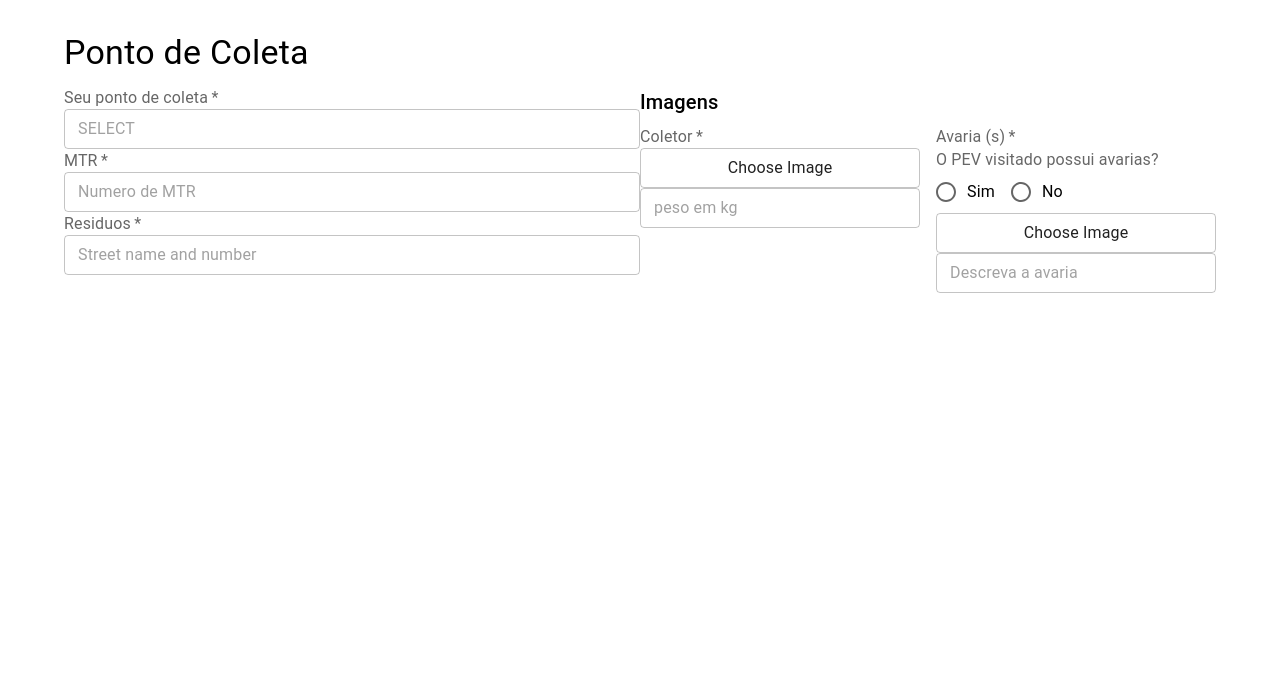
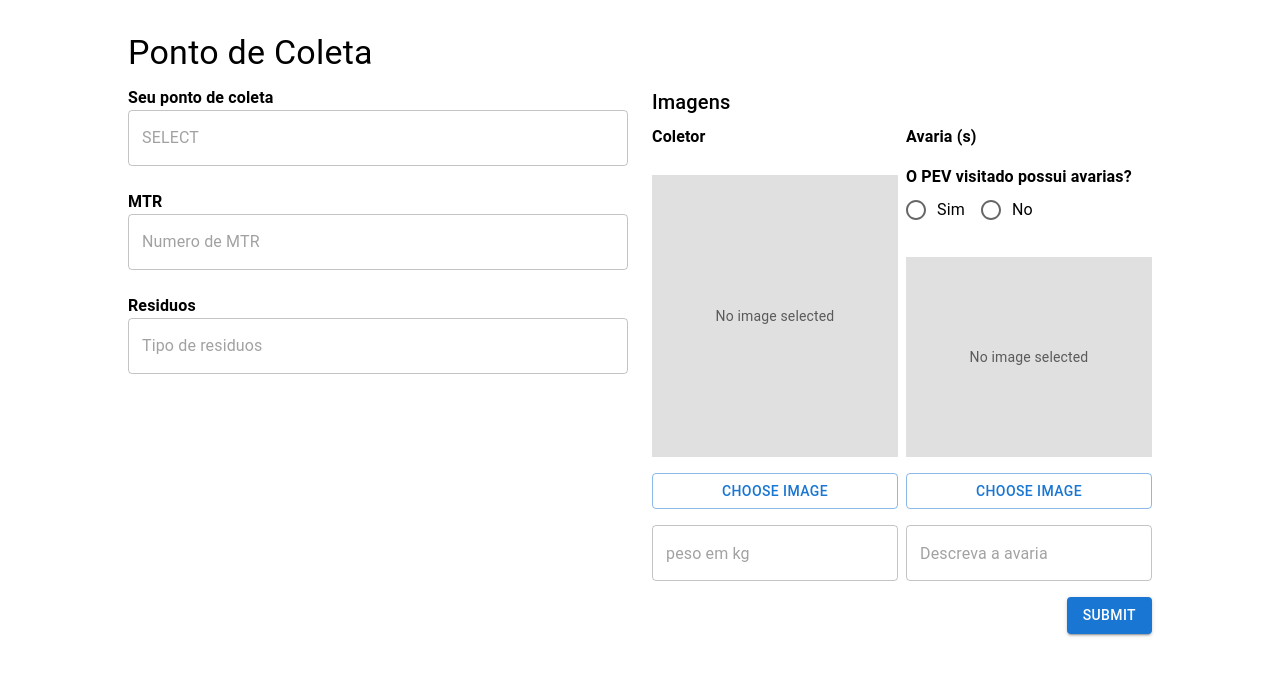
Before and after one commit to mauricioholandaIA/yby-front, a React (Create React App) app: page /ponto-coleta in a window 1280 px wide. Shown: the top 676 px of the page. Built offline with nearby package versions, Linux system fonts and the light colour scheme.

Commit message:
feat: collection page

```diff
--- a/package.json
+++ b/package.json
@@ -15,6 +15,7 @@
     "@types/react-dom": "^18.3.0",
     "react": "^18.3.1",
     "react-dom": "^18.3.1",
+    "react-hook-form": "^7.53.0",
     "react-router-dom": "^6.26.2",
     "react-scripts": "5.0.1",
     "styled-components": "^6.1.13",
--- a/src/collection-point/collection-point.tsx
+++ b/src/collection-point/collection-point.tsx
@@ -1,8 +1,8 @@
 import {
+  Button,
   Checkbox,
   FormControl,
   FormControlLabel,
-  FormLabel,
   OutlinedInput,
   Radio,
   RadioGroup,
@@ -10,17 +10,9 @@ import {
 } from "@mui/material";
 import Grid from "@mui/material/Grid2";
 import { styled } from "@mui/system";
-import { useEffect, useState } from "react";
-
+import { useState } from "react";
+import { Controller, useForm } from "react-hook-form";
 import { styled as styledComponents } from "styled-components";
-
-const StyledCenteredContainer = styledComponents.div`
-  display: flex;
-  flex-direction: column;
-  width: 90%;
-  max-width: 1200px;
-  margin: 0 auto;
-`;
 
 const StyledContainer = styledComponents.div`
   display: flex;
@@ -31,81 +23,142 @@ const StyledContainer = styledComponents.div`
   padding: 2rem 0;
 `;
 
-const StyledFlexRowContent = styledComponents.div`
-  display: flex;
-  flex-direction: row;
-  flex-wrap: wrap;
-  width: 100%;
-
-`;
-
-const StyledFlexColumnContent = styledComponents.div`
-  display: flex;
-  flex-direction: column;
-  flex: 1;
-  min-width: 300px;
-
-`;
-
-const StyledItem = styledComponents.div`
-  display: flex;
-  flex-direction: column;
-  width: 100%;
-  padding: 1rem;
-  border:   1px solid #ccc;
-  border-radius: 4px;
-  margin-bottom: 1rem;
-  background-color: #f9f9f9;
-  box-shadow: 0 2px 4px rgba(0, 0, 0, 0.1);
-  transition: box-shadow 0.3s ease;
-  &:hover {
-    box-shadow: 0 4px 8px rgba(0, 0, 0, 0.1);
-  }
-`;
-
-const StyledImageContainer = styledComponents.div`
-  display: flex;
-  flex-direction: row;
-  gap: 1rem;
-  width: 100%;
+const StyledCenteredContainer = styledComponents.div`
+  width: 80%;
+  max-width: 1200px;
+  margin: 0 auto;
 `;
 
 const StyledImageArea = styledComponents.div`
   display: flex;
   flex-direction: column;
-  width: calc(50% - 0.5rem);
+  gap: 1rem;
 `;
 
+const StyledImage = styled("img")({
+  marginTop: "10px",
+  width: "222px",
+  height: "200px",
+  objectFit: "fill",
+  objectPosition: "center",
+});
+
+const FormField = styled("div")(({ theme }) => ({
+  marginBottom: theme.spacing(3),
+  "& .MuiTypography-root": {
+    marginBottom: theme.spacing(1),
+  },
+}));
+const StyledImagePlaceholder = styled("div")({
+  marginTop: "10px",
+  width: "100%",
+  height: "200px",
+  backgroundColor: "#e0e0e0",
+  display: "flex",
+  alignItems: "center",
+  justifyContent: "center",
+});
+
+const StyledColetorImage = styled("img")({
+  marginTop: "10px",
+  width: "222px",
+  height: "282px", // Increased height
+  objectFit: "fill",
+  objectPosition: "center",
+});
+
+const StyledColetorImagePlaceholder = styled("div")({
+  marginTop: "10px",
+  width: "100%",
+  height: "282px", // Increased height
+  backgroundColor: "#e0e0e0",
+  display: "flex",
+  alignItems: "center",
+  justifyContent: "center",
+});
+
 export default function CollectionPoint() {
-  const [selectedImage, setSelectedImage] = useState<File | null>(null);
-  const [previewUrl, setPreviewUrl] = useState<string | null>(null);
-  const [previewUrlAvaria, setPreviewUrlAvaria] = useState<string | null>(null);
+  const { control, handleSubmit } = useForm({
+    defaultValues: {
+      collectionPoint: "",
+      mtr: "",
+      residuos: "",
+      weight: "",
+      hasAvaria: "",
+      avariaDescription: "",
+      coletorImage: null,
+      avariaImage: null,
+    },
+  });
 
-  const handleImageChange = (event: React.ChangeEvent<HTMLInputElement>) => {
+  const [coletorPreviewUrl, setColetorPreviewUrl] = useState<string | null>(
+    null
+  );
+  const [avariaPreviewUrl, setAvariaPreviewUrl] = useState<string | null>(null);
+
+  const handleImageChange = (
+    event: React.ChangeEvent<HTMLInputElement>,
+    fieldName: string
+  ) => {
     if (event.target.files && event.target.files[0]) {
       const file = event.target.files[0];
-      setSelectedImage(file);
-      setPreviewUrl(URL.createObjectURL(file));
+      const previewUrl = URL.createObjectURL(file);
+      if (fieldName === "coletorImage") {
+        setColetorPreviewUrl(previewUrl);
+      } else {
+        setAvariaPreviewUrl(previewUrl);
+      }
     }
   };
 
-  const handleImageChangeAvaria = (
-    event: React.ChangeEvent<HTMLInputElement>
-  ) => {
-    if (event.target.files && event.target.files[0]) {
-      const file = event.target.files[0];
-      setSelectedImage(file);
-      setPreviewUrlAvaria(URL.createObjectURL(file));
-    }
+  const fetchAndConvertToBase64 = async (url: string): Promise<string> => {
+    const response = await fetch(url);
+    const blob = await response.blob();
+    return new Promise((resolve, reject) => {
+      const reader = new FileReader();
+      reader.onloadend = () => resolve(reader.result as string);
+      reader.onerror = reject;
+      reader.readAsDataURL(blob);
+    });
   };
 
-  useEffect(() => {
-    return () => {
-      if (previewUrl) {
-        URL.revokeObjectURL(previewUrl);
+  const onSubmit = async (data: any) => {
+    const formData = new FormData();
+
+    // Add all form fields to formData
+    Object.entries(data).forEach(([key, value]) => {
+      if (typeof value === "string" || value instanceof Blob) {
+        formData.append(key, value);
+      } else if (value !== null && value !== undefined) {
+        formData.append(key, String(value));
       }
+    });
+
+    if (coletorPreviewUrl) {
+      const coletorBase64 = await fetchAndConvertToBase64(coletorPreviewUrl);
+      formData.append("coletorImage", coletorBase64);
+    }
+
+    if (avariaPreviewUrl) {
+      const avariaBase64 = await fetchAndConvertToBase64(avariaPreviewUrl);
+      formData.append("avariaImage", avariaBase64);
+    }
+
+    console.log("Form data:", Object.fromEntries(formData));
+    // Here you can send the formData to your server
+
+    // Example of how you might send this data to a server
+    // fetch('/api/submit-form', {
+    //   method: 'POST',
+    //   body: formData
+    // }).then(response => response.json())
+    //   .then(result => {
+    //     console.log('Success:', result);
+    //   })
+    //   .catch(error => {
+    //     console.error('Error:', error);
+    //   });
   };
-  }, [previewUrl]);
 
   return (
     <StyledContainer>
@@ -114,102 +167,167 @@ export default function CollectionPoint() {
           Ponto de Coleta
         </Typography>
 
-        <StyledFlexRowContent>
-          <StyledFlexColumnContent>
-            <FormLabel htmlFor="first-name" required>
+        <form onSubmit={handleSubmit(onSubmit)}>
+          <Grid container spacing={3}>
+            <Grid size={{ xs: 12, md: 6 }}>
+              <FormField>
+                <Typography
+                  variant="body1"
+                  component="label"
+                  htmlFor="collection-point"
+                  fontWeight="bold"
+                >
                   Seu ponto de coleta
-            </FormLabel>
+                </Typography>
+                <Controller
+                  name="collectionPoint"
+                  control={control}
+                  render={({ field }) => (
                     <OutlinedInput
+                      {...field}
                       id="collection-point"
-              name="collection-point"
-              type="collection-point"
+                      type="text"
                       placeholder="SELECT"
-              size="small"
+                      fullWidth
                     />
-
-            <FormLabel htmlFor="last-name" required>
+                  )}
+                />
+              </FormField>
+              <FormField>
+                <Typography
+                  variant="body1"
+                  component="label"
+                  htmlFor="mtr"
+                  fontWeight="bold"
+                >
                   MTR
-            </FormLabel>
+                </Typography>
+                <Controller
+                  name="mtr"
+                  control={control}
+                  rules={{ required: true }}
+                  render={({ field }) => (
                     <OutlinedInput
+                      {...field}
                       id="mtr"
-              name="mtr"
-              type="mtr"
+                      type="text"
                       placeholder="Numero de MTR"
                       required
-              size="small"
+                      fullWidth
                     />
-
-            <FormLabel htmlFor="address1" required>
+                  )}
+                />
+              </FormField>
+              <FormField>
+                <Typography
+                  variant="body1"
+                  component="label"
+                  htmlFor="residuos"
+                  fontWeight="bold"
+                >
                   Residuos
-            </FormLabel>
+                </Typography>
+                <Controller
+                  name="residuos"
+                  control={control}
+                  rules={{ required: true }}
+                  render={({ field }) => (
                     <OutlinedInput
-              id="address1"
-              name="address1"
-              type="address1"
-              placeholder="Street name and number"
-              autoComplete="shipping address-line1"
+                      {...field}
+                      id="residuos"
+                      type="text"
+                      placeholder="Tipo de residuos"
                       required
-              size="small"
+                      fullWidth
                     />
-          </StyledFlexColumnContent>
-
-          <StyledFlexColumnContent>
+                  )}
+                />
+              </FormField>
+            </Grid>
+            <Grid size={{ xs: 12, md: 6 }}>
               <Typography variant="h6" component="h2" gutterBottom>
                 Imagens
               </Typography>
-            <StyledImageContainer>
+              <Grid container justifyContent={"space-between"} spacing={1}>
+                <Grid size={{ xs: 12, md: 6 }}>
                   <StyledImageArea>
-                <FormLabel htmlFor="image-upload-coletor" required>
+                    <Typography
+                      variant="body1"
+                      component="label"
+                      htmlFor="image-upload-coletor"
+                      sx={{ fontWeight: "bold" }}
+                    >
                       Coletor
-                </FormLabel>
-                {previewUrl && (
-                  <img
-                    src={previewUrl}
+                    </Typography>
+                    {coletorPreviewUrl ? (
+                      <StyledColetorImage
+                        src={coletorPreviewUrl}
                         alt="Preview Coletor"
-                    style={{
-                      marginTop: "10px",
-                      maxWidth: "100%",
-                      maxHeight: "200px",
-                    }}
                       />
+                    ) : (
+                      <StyledColetorImagePlaceholder>
+                        <Typography variant="body2" color="textSecondary">
+                          No image selected
+                        </Typography>
+                      </StyledColetorImagePlaceholder>
                     )}
                     <input
                       id="image-upload-coletor"
                       type="file"
                       accept="image/*"
-                  onChange={(e) => handleImageChange(e)}
+                      onChange={(e) => handleImageChange(e, "coletorImage")}
                       style={{ display: "none" }}
                     />
-                <OutlinedInput
-                  type="button"
+                    <Button
+                      variant="outlined"
                       onClick={() =>
                         document.getElementById("image-upload-coletor")?.click()
                       }
-                  value="Choose Image"
-                  size="small"
+                    >
+                      Choose Image
+                    </Button>
+                    <Controller
+                      name="weight"
+                      control={control}
+                      render={({ field }) => (
+                        <OutlinedInput
+                          {...field}
+                          id="weight"
+                          type="text"
+                          placeholder="peso em kg"
+                          fullWidth
                         />
-
-                <OutlinedInput
-                  id="weight"
-                  name="weight"
-                  type="weight"
-                  placeholder="peso em kg"
-                  size="small"
+                      )}
                     />
                   </StyledImageArea>
-
+                </Grid>
+                <Grid size={{ xs: 12, sm: 6 }}>
                   <StyledImageArea>
-                <FormLabel htmlFor="image-upload-avaria" required>
+                    <Typography
+                      variant="body1"
+                      component="label"
+                      htmlFor="image-upload-avaria"
+                      sx={{ fontWeight: "bold" }}
+                    >
                       Avaria (s)
-                </FormLabel>
+                    </Typography>
                     <FormControl>
-                  <FormLabel id="avaria-buttons-group-label">
+                      <Typography
+                        variant="body1"
+                        component="label"
+                        id="avaria-buttons-group-label"
+                        sx={{ fontWeight: "bold" }}
+                      >
                         O PEV visitado possui avarias?
-                  </FormLabel>
+                      </Typography>
+                      <Controller
+                        name="hasAvaria"
+                        control={control}
+                        render={({ field }) => (
                           <RadioGroup
+                            {...field}
                             row
                             aria-labelledby="avaria-group-label"
-                    name="avaria-buttons-group"
                           >
                             <FormControlLabel
                               value="yes"
@@ -222,44 +340,62 @@ export default function CollectionPoint() {
                               label="No"
                             />
                           </RadioGroup>
+                        )}
+                      />
                     </FormControl>
-                {previewUrlAvaria && (
-                  <img
-                    src={previewUrlAvaria}
+                    {avariaPreviewUrl ? (
+                      <StyledImage
+                        src={avariaPreviewUrl}
                         alt="Preview Avaria"
-                    style={{
-                      marginTop: "10px",
-                      maxWidth: "100%",
-                      maxHeight: "200px",
-                    }}
                       />
+                    ) : (
+                      <StyledImagePlaceholder>
+                        <Typography variant="body2" color="textSecondary">
+                          No image selected
+                        </Typography>
+                      </StyledImagePlaceholder>
                     )}
                     <input
                       id="image-upload-avaria"
                       type="file"
                       accept="image/*"
-                  onChange={(e) => handleImageChangeAvaria(e)}
+                      onChange={(e) => handleImageChange(e, "avariaImage")}
                       style={{ display: "none" }}
                     />
-                <OutlinedInput
-                  type="button"
+                    <Button
+                      variant="outlined"
                       onClick={() =>
                         document.getElementById("image-upload-avaria")?.click()
                       }
-                  value="Choose Image"
-                  size="small"
+                    >
+                      Choose Image
+                    </Button>
+                    <Controller
+                      name="avariaDescription"
+                      control={control}
+                      render={({ field }) => (
+                        <OutlinedInput
+                          {...field}
+                          id="avaria"
+                          type="text"
+                          placeholder="Descreva a avaria"
+                          fullWidth
                         />
-                <OutlinedInput
-                  id="avaria"
-                  name="avaria"
-                  type="avaria"
-                  placeholder="Descreva a avaria"
-                  size="small"
+                      )}
                     />
                   </StyledImageArea>
-            </StyledImageContainer>
-          </StyledFlexColumnContent>
-        </StyledFlexRowContent>
+                </Grid>
+              </Grid>
+              <Grid container justifyContent="flex-end" sx={{ mt: 2 }}>
+                <Grid>
+                  <Button type="submit" variant="contained" color="primary">
+                    Submit
+                  </Button>
+                </Grid>
+              </Grid>
+            </Grid>
+          </Grid>
+        </form>
       </StyledCenteredContainer>
     </StyledContainer>
   );
```
Also changed, not shown: 1 other file (tests, documents, lock files or other folders). Lines whose indentation alone changed are shown as unchanged.
